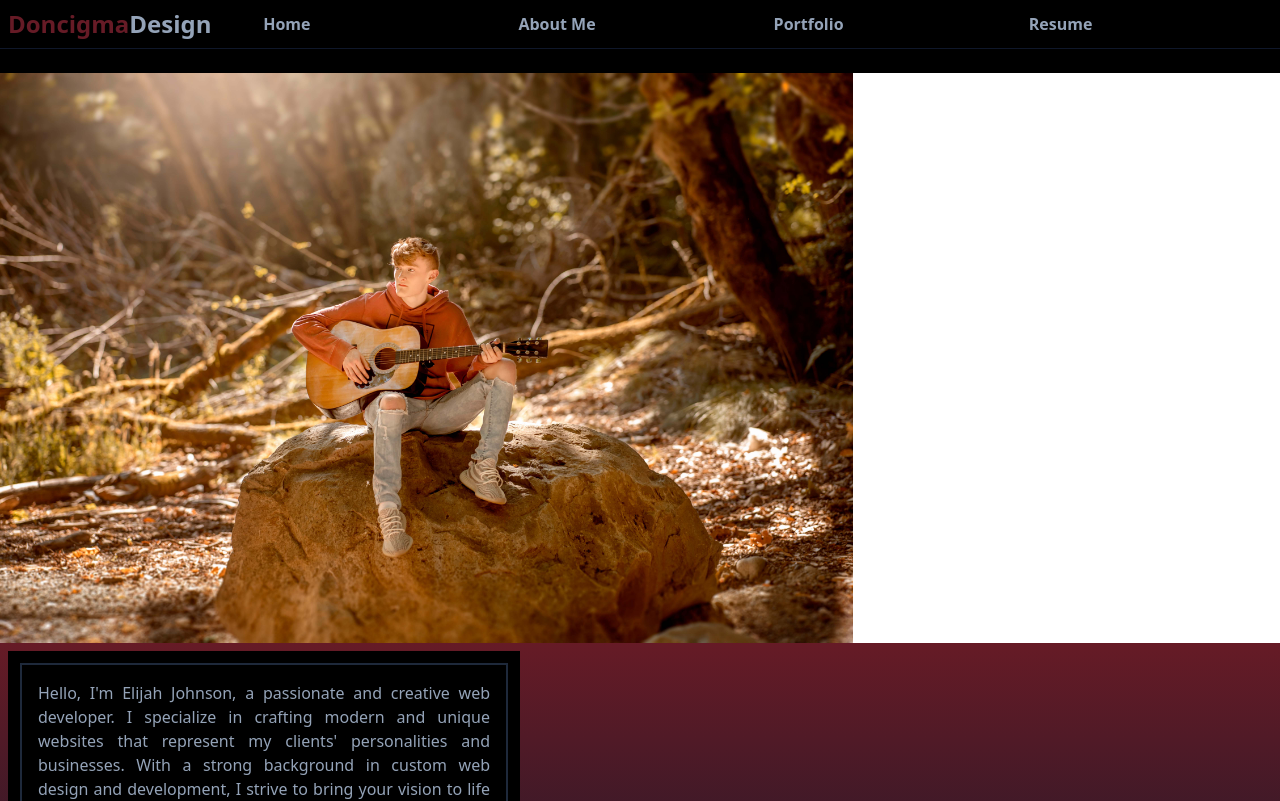
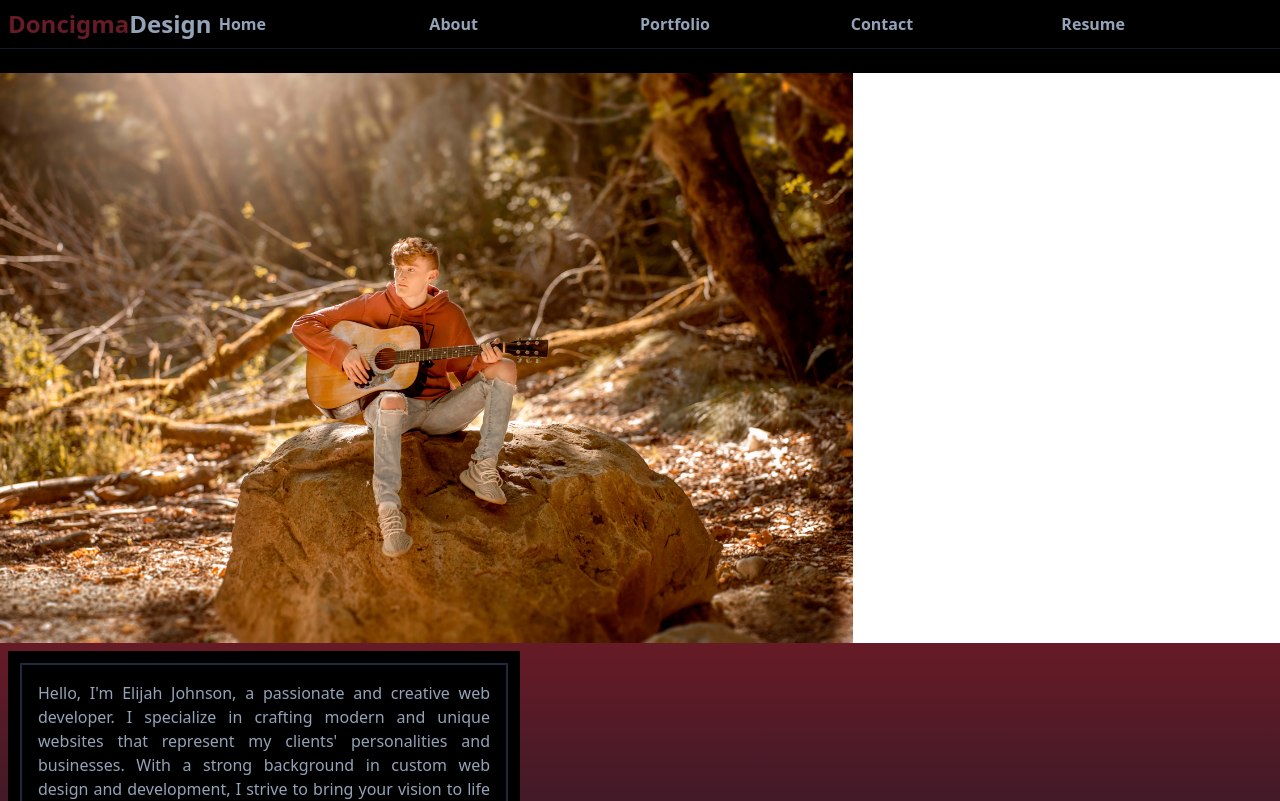
Before and after one commit to doncigma/doncigma-design, a Nuxt app: page /about in a window 1280 px wide. Shown: the top 801 px of the page. Built offline with nearby package versions, Linux system fonts and the light colour scheme.

Commit message:
Nav adjustments

```diff
--- a/components/Nav.vue
+++ b/components/Nav.vue
@@ -3,10 +3,9 @@ import { NuxtLink } from '#build/components';
 <template>
     <header class="bg-black">
 
-        <!-- Whole Nav bar element
-        items-center px-4 pb-4 pt-6 md:flex-row  md:space-x-12 md:px-12 -->
+        <!-- Whole Nav -->
         <div class="container mx-auto flex flex-row items-center
-            justify-center space-x-3 px-2 pb-2 pt-2"
+            justify-between px-2 pb-2 pt-2"
         >
             <!-- Logo words -->
             <div class="md:w-1/2">
@@ -23,12 +22,17 @@ import { NuxtLink } from '#build/components';
 
             <!-- About me link -->
             <div class="text-slate-400 md:w-1/2">
-                <NuxtLink class="text-xs md:text-base font-semibold" to="/about">About Me</NuxtLink>
+                <NuxtLink class="text-xs md:text-base font-semibold" to="/about">About</NuxtLink>
             </div>
 
             <!-- Portfolio link -->
             <div class="text-slate-400 md:w-1/2">
                 <NuxtLink class="text-xs md:text-base font-semibold" to="/portfolio">Portfolio</NuxtLink>
+            </div>
+
+            <!-- Contact link -->
+            <div class="text-slate-400 md:w-1/2">
+                <NuxtLink class="text-xs md:text-base font-semibold" to="/contact">Contact</NuxtLink>
             </div>
 
             <!-- Resume link -->
```
Also changed, not shown: pages/about.vue (+0 -23 lines).
